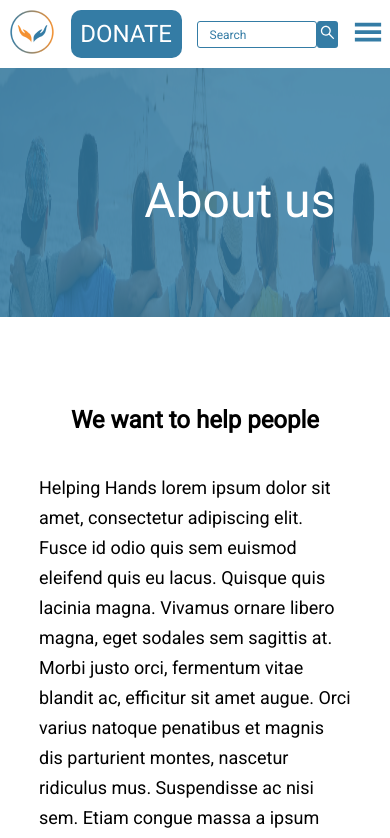
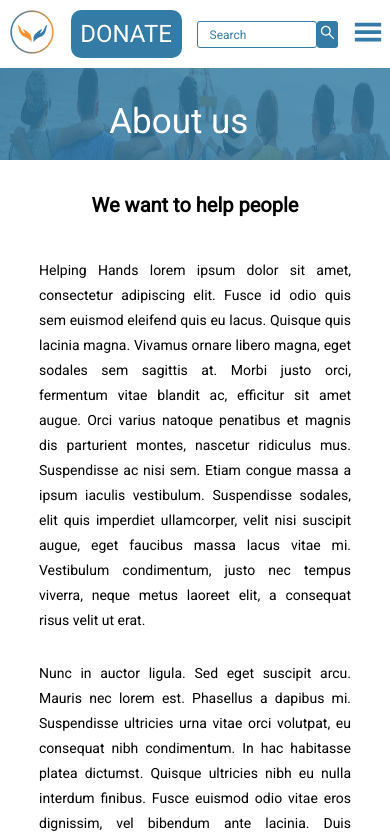
Before and after one commit to Dilekcn/charity, a React (Create React App) app: page /aboutus in a window 390 px wide. Shown: the top 838 px of the page. Built offline with nearby package versions, Linux system fonts and the light colour scheme; data requests are answered from the project's data file.

Commit message:
iphone static pages responsive changes.

```diff
--- a/src/components/GetInvolved/BeAnAmbassador/Ambassador.css
+++ b/src/components/GetInvolved/BeAnAmbassador/Ambassador.css
@@ -48,7 +48,7 @@
   }
 }
 
-@media only screen and (max-width: 360px) {
+@media only screen and (max-width: 415px) {
   .apply-btn-Amb {
     margin-left: 40%;
     width: fit-content;
--- a/src/components/GetInvolved/BeAnAmbassador/AmbassadorForm.css
+++ b/src/components/GetInvolved/BeAnAmbassador/AmbassadorForm.css
@@ -150,6 +150,12 @@
   }
 }
 @media only screen and (max-width: 768px) {
+  .ambassadorForm-overlay {
+    height: 250px;
+  }
+  .ambassadorForm-image {
+    height: 250px;
+  }
   .ambassadorForm-text {
     margin-left: 27%;
     font-size: 48px;
@@ -160,17 +166,17 @@
   }
 }
 
-@media only screen and (max-width: 360px) {
+@media only screen and (max-width: 415px) {
   .ambassadorForm-overlay {
-		height: 180px;
+    height: 160px;
   }
   .ambassadorForm-image {
-		height: 180px;
+    height: 160px;
   }
   .ambassadorForm-text {
     margin-left: 8%;
     /* margin-top: 3%; */
-		font-size: 38px;
+    font-size: 35px;
   }
   .ambassador-row1 div,
   .ambassador-row2 div,
--- a/src/components/StaticPages/About.css
+++ b/src/components/StaticPages/About.css
@@ -21,7 +21,7 @@
 .aboutus-content-title {
   text-align: center;
   width: 80%;
-  margin-top: 78px;
+  margin-top: 5%;
   margin-right: auto;
   margin-left: auto;
   font-family: Roboto;
@@ -114,16 +114,11 @@
   }
 }
 
-@media (max-width: 360px) {
+@media (max-width: 415px) {
   #aboutus-header {
     margin-left: 28%;
   }
-  .about-header {
-    height: 100px;
-  }
-  .aboutus-title {
-    font-size: 28px;
-  }
+
   .aboutus-content-title {
     font-size: 20px;
     font-weight: bold;
--- a/src/components/StaticPages/Policies.css
+++ b/src/components/StaticPages/Policies.css
@@ -12,7 +12,7 @@
 .policies-content-title {
   text-align: left;
   width: 80%;
-  margin-top: 58px;
+  margin-top: 7%;
   margin-right: auto;
   margin-left: auto;
   font-weight: bolder;
@@ -57,24 +57,17 @@
 
 @media (max-width: 768px) {
   #privacytitle {
-    margin-left: 17%;
+    margin-left: 15%;
   }
 }
 
-@media (max-width: 360px) {
+@media (max-width: 415px) {
   #privacytitle {
     margin-left: 8%;
     font-size: 28px;
   }
-  .policies-header {
-    height: 100px;
-  }
-  .policies-title {
-    font-size: 28px;
-  }
 
   .policies-content-title {
-    margin-top: 58px;
     line-height: 30px;
     font-size: 22px;
   }
--- a/src/components/StaticPages/Terms.css
+++ b/src/components/StaticPages/Terms.css
@@ -64,17 +64,18 @@
   }
 }
 
-@media (max-width: 360px) {
+@media (max-width: 415px) {
   #termstitle {
-    margin-left: 10%;
-    font-size: 34px;
+    margin-left: 12%;
+    font-size: 32px;
   }
 
   .terms-title {
     font-size: 28px;
   }
+
   .terms-content-subtitle {
-    margin-top: 0px;
+    margin-top: 10%;
     font-size: 18px;
     line-height: 30px;
     line-height: 1.5;
```
Lines whose indentation alone changed are shown as unchanged.
